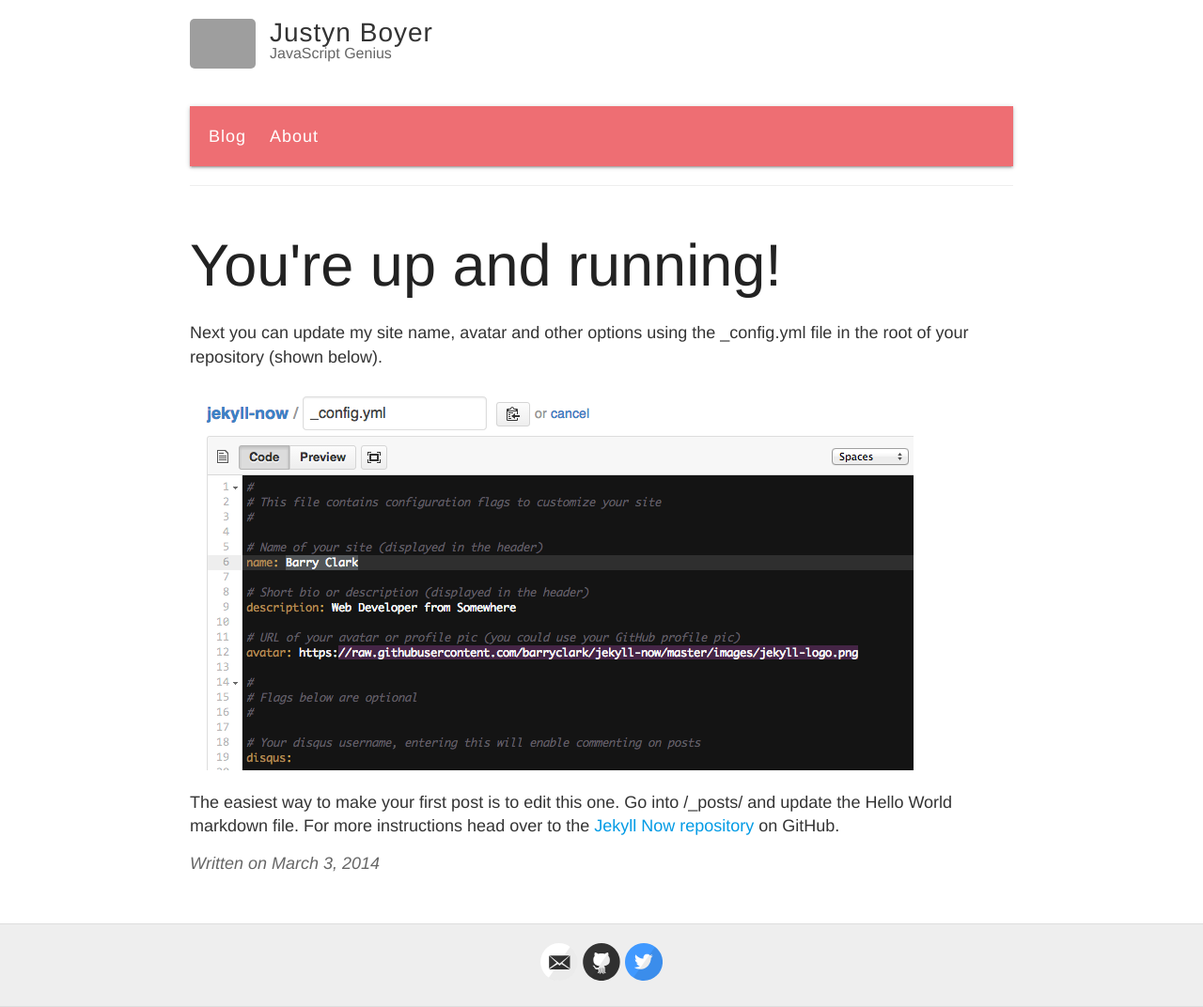
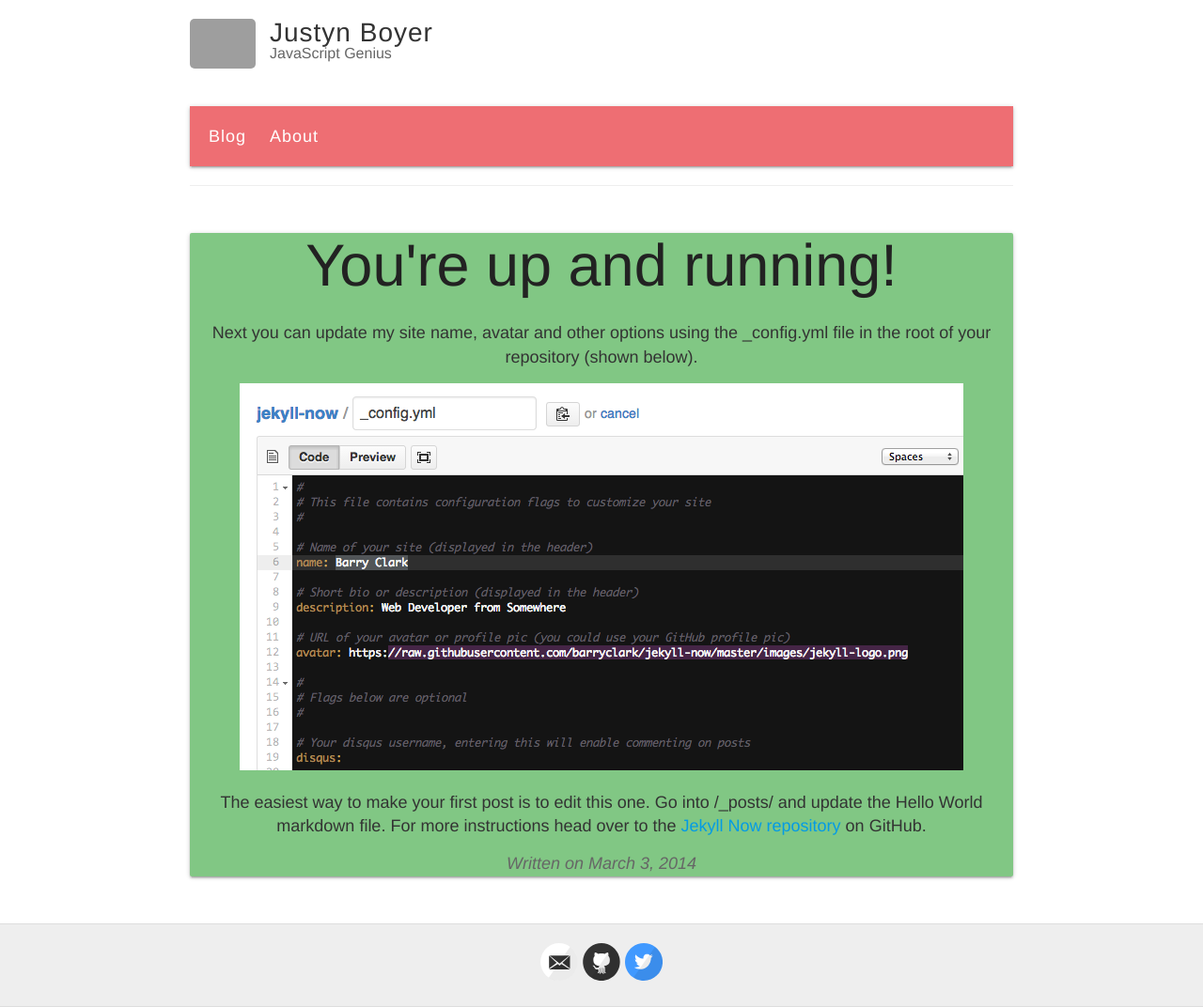
Before and after one commit to Jabster28/justynschool.github.io, a Jekyll site: the page built from _posts/2014-3-3-Hello-World.md, in a window 1280 px wide. Shown: the whole page at 94% size. Built offline with Jekyll 4.4.1, drawn with Linux system fonts in a browser that asks for light colours; nearby versions of some CDN libraries; library files that are not in the unit come from our copies; grey boxes are pictures that could not be loaded.

Commit message:
Added some material classes to all posts

```diff
--- a/_layouts/post.html
+++ b/_layouts/post.html
@@ -2,7 +2,7 @@
 layout: default
 ---
 
-<article class="post">
+<article class="post green lighten-2 card">
   <h1>{{ page.title }}</h1>
 
   <div class="entry">
```
